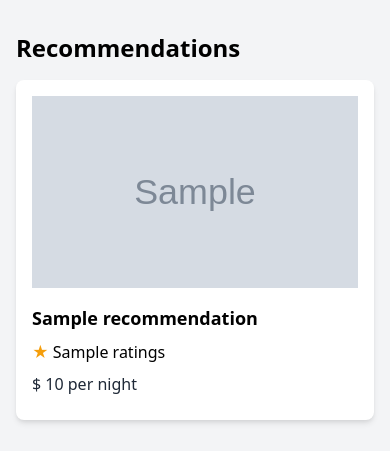
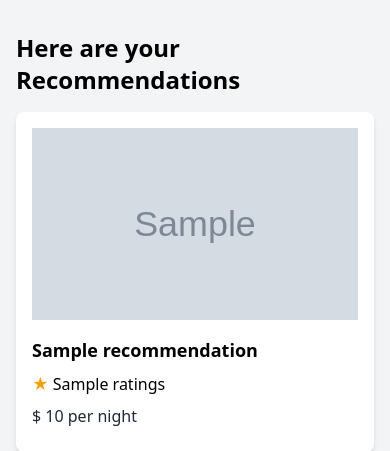
Before and after one commit to marshvin/Liftloft, a Flask app: template templates/recommendation.html in a window 390 px wide. Shown: the part 64-515 px from the top of the page. Run offline with Flask 3, Linux system fonts and the light colour scheme; the template is opened without the code that fills it: most values are stand-ins (such as "Sample title", 1, 10 or a date in 2020); grey boxes marked "Sample" are stand-in pictures; parts of the project's set-up code (start-up, migrations or seed data) failed here and were passed over.

```diff
--- a/templates/recommendation.html
+++ b/templates/recommendation.html
@@ -3,7 +3,8 @@
 <head>
     <meta charset="UTF-8">
     <meta name="viewport" content="width=device-width, initial-scale=1.0">
-    <title>Recommendations</title>
+    <title>Liftloft</title>
+
     <!-- Include Tailwind CSS -->
     <link href="https://cdn.jsdelivr.net/npm/tailwindcss@2.2.19/dist/tailwind.min.css" rel="stylesheet">
 </head>
@@ -29,7 +30,7 @@
         </div>
     </nav>
     <div class="container mx-auto px-4 py-8">
-        <h1 class="text-2xl font-bold mb-4">Recommendations</h1>
+        <h1 class="text-2xl font-bold mb-4">Here are your Recommendations</h1>
         <div class="grid grid-cols-1 sm:grid-cols-2 md:grid-cols-3 lg:grid-cols-4 gap-4">
             {% for recommendation in recommendations %}
             <div class="bg-white rounded-lg shadow-md p-4">
```
